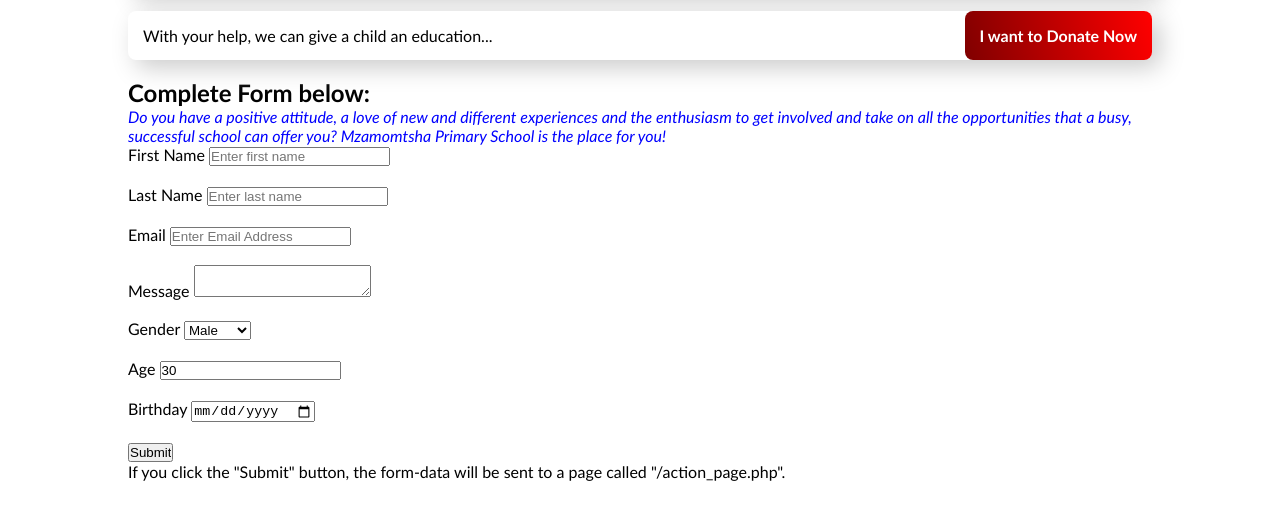
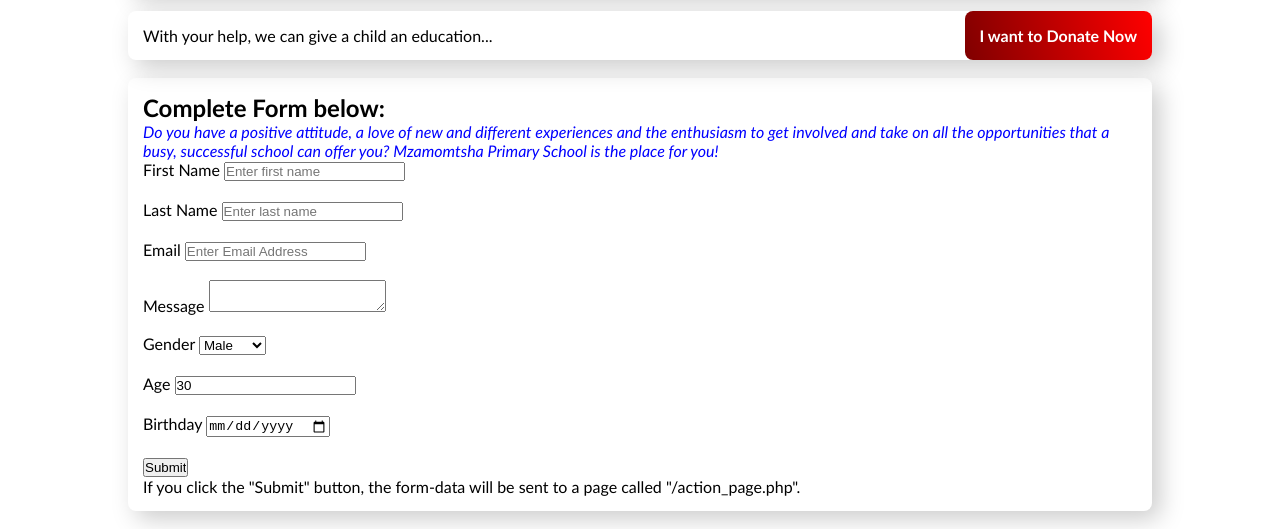
Before and after one commit to JesseBoise/mzamomtsha, a plain HTML site: page index.html in a window 1280 px wide. Shown: the part 637-1166 px from the top of the page. Before the commit the page ends 1118 px from the top, so only its background shows below. Drawn offline with Linux system fonts and the light colour scheme.

Commit message:
Add base teacher-application style

```diff
--- a/css/application.css
+++ b/css/application.css
@@ -22,3 +22,11 @@
     top: 0;
     right: 0;
 }
+
+.teacher-application {
+    padding: 15px;
+    background-color: white;
+    border-radius: 8px;
+    box-shadow: 8px 8px 24px #CCC;
+    margin-bottom: 18px;
+}
```
